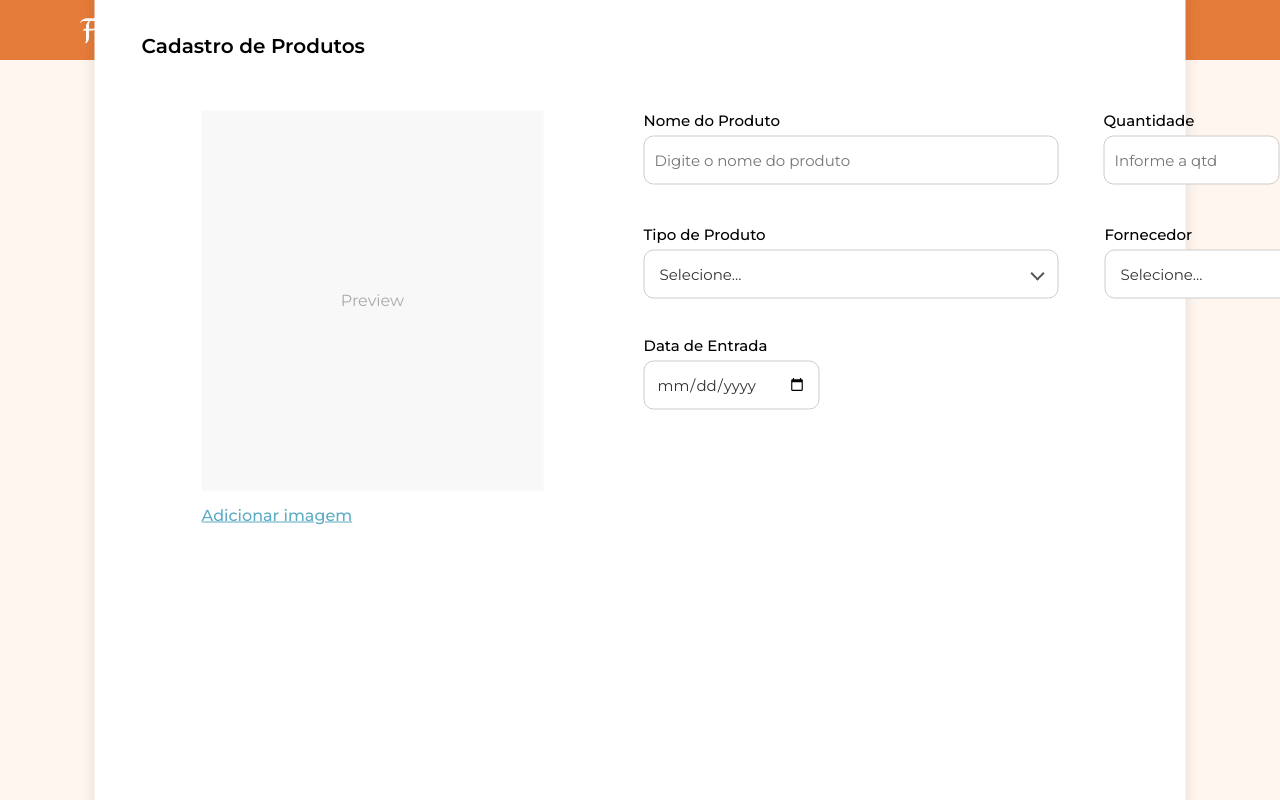
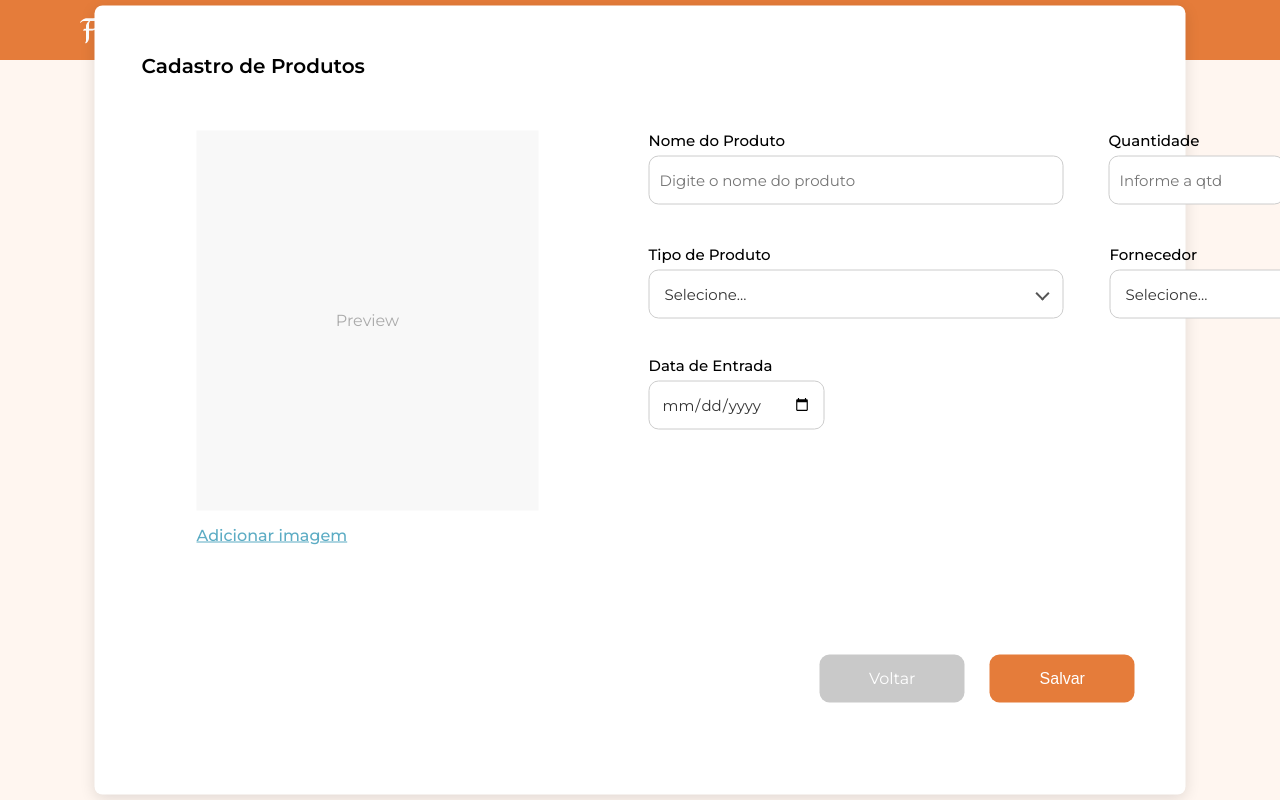
Before and after one commit to biancavaz/ProjetoFinal-Fluxee, a Flask app: page /cadastrar-produto in a window 1280 px wide. Run offline with Flask 3, Linux system fonts and the light colour scheme; data that the repository does not hold is empty.

Commit message:
botoes
design dos botoes prontos e o botao de voltar esta todo pronto, precisa ver se esta funcionando cadstar e fazer a lógica do botao

```diff
--- /dev/null
+++ b/app/static/css/botao_cadastrar_produto.css
@@ -0,0 +1,16 @@
+.btn-cadastrar {
+    width: 145px;              /* largura */
+    height: 48px;              /* altura */
+    background-color: #E57C3A; /* cor de fundo */
+    color: #FFFFFF;            /* cor da letra */
+    border: none;              /* sem borda */
+    font-size: 16px;           /* ajustável se quiser maior */
+    cursor: pointer;
+    border-radius: 10px;
+    transition: background-color 0.3s ease, transform 0.2s ease;
+}
+
+.btn-cadastrar:hover {
+    background-color: #d46e2f; /* hover mais escuro */
+    transform: translateY(-1px);
+}
--- /dev/null
+++ b/app/static/css/botao_voltar.css
@@ -0,0 +1,19 @@
+.btn-voltar {
+    display: inline-flex;           /* para centralizar texto e ícones */
+    align-items: center;
+    justify-content: center;
+    text-decoration: none;          /* remove sublinhado do link */
+    width: 145px;
+    height: 48px;
+    background-color: #C9C9C9;
+    color: #FFFFFF;
+    font-size: 16px;
+    border-radius: 10px;
+    cursor: pointer;
+    transition: background-color 0.3s ease, transform 0.2s ease;
+}
+
+.btn-voltar:hover {
+    background-color: #a39d99;
+    transform: translateY(-1px);
+}
--- a/app/static/css/home.css
+++ b/app/static/css/home.css
@@ -104,7 +104,7 @@ a.card {
     transform: translate(-50%, -50%);
     width: 80%;           /* diminui a largura da box */
     max-width: 1500px;
-    min-height: 778px;
+    min-height: 738px;
     background-color: #ffffff;
     border-radius: 8px;
     z-index: 1;
@@ -119,7 +119,7 @@ a.card {
     z-index: 2;
     display: flex;
     flex-wrap: nowrap; /* evita quebrar a linha */
-    gap: 100px;
+    gap: 110px;
     align-items: flex-start;
     justify-content: flex-start;
     box-sizing: border-box;
@@ -179,7 +179,7 @@ a.card {
 
 .campo-imagem {
     flex: 0 0 322px; /* largura fixa da imagem */
-    margin-left: 60px;
+    margin-left: 55px;
 }
 
 .campos-direita {
@@ -222,6 +222,15 @@ a.card {
 }
 
 
+.linha-botao {
+    width: 97%;
+    text-align: right;   /* mantém o botão no canto direito */
+    margin-top: 110px;    /* aumenta o espaço entre os inputs e o botão */
+    gap: 25px;
+    display: flex;
+    justify-content: flex-end;
+
+}
 
 
 /* ======== RESPONSIVIDADE ======== */
--- a/app/templates/cadastrar_produto.html
+++ b/app/templates/cadastrar_produto.html
@@ -67,16 +67,25 @@
                     <div class="linha-3">
                         <div class="campo data-entrada">
                             {% include 'componentes/boxs/box_data_entrada.html' %}
-
-            <!-- {% include 'componentes/boxs/box_data_entrada.html' %} -->
                         </div>
                     </div>
 
+                </div> <!-- fecha .campos-direita -->
+
+            </div> <!-- fecha .conteudo-sobre-box -->
+
+            <!-- Linha própria do botão -->
+            <div class="linha-botao">
+                {% set texto = "Voltar" %}
+                {% set url_destino = "/gestao" %}
+                {% include 'componentes/botoes/botao_voltar.html' %}
+
+                {% set texto = "Salvar" %}
+                {% include 'componentes/botoes/botao_cadastrar_produto.html' %}
             </div>
 
-
-    </div>
-</div>
+        </div> <!-- fecha .box-branca -->
+    </div> <!-- fecha .container-produto -->
 
 <script src="{{ url_for('static', filename='js/cadastrar_produto.js') }}"></script>
 
--- /dev/null
+++ b/app/templates/componentes/botoes/botao_cadastrar_produto.html
@@ -0,0 +1,5 @@
+<link rel="stylesheet" href="{{ url_for('static', filename='css/botao_cadastrar_produto.css') }}">
+
+<button class="btn-cadastrar">{{ texto }}</button>
+
+<!-- falta a funcionalidade -->
--- /dev/null
+++ b/app/templates/componentes/botoes/botao_voltar.html
@@ -0,0 +1,6 @@
+<link rel="stylesheet" href="{{ url_for('static', filename='css/botao_voltar.css') }}">
+
+<a href="{{ url_destino }}" class="btn-voltar">{{ texto }}</a>
+
+
+<!-- falta a funcionalidade -->
```
Lines whose indentation alone changed are shown as unchanged.
